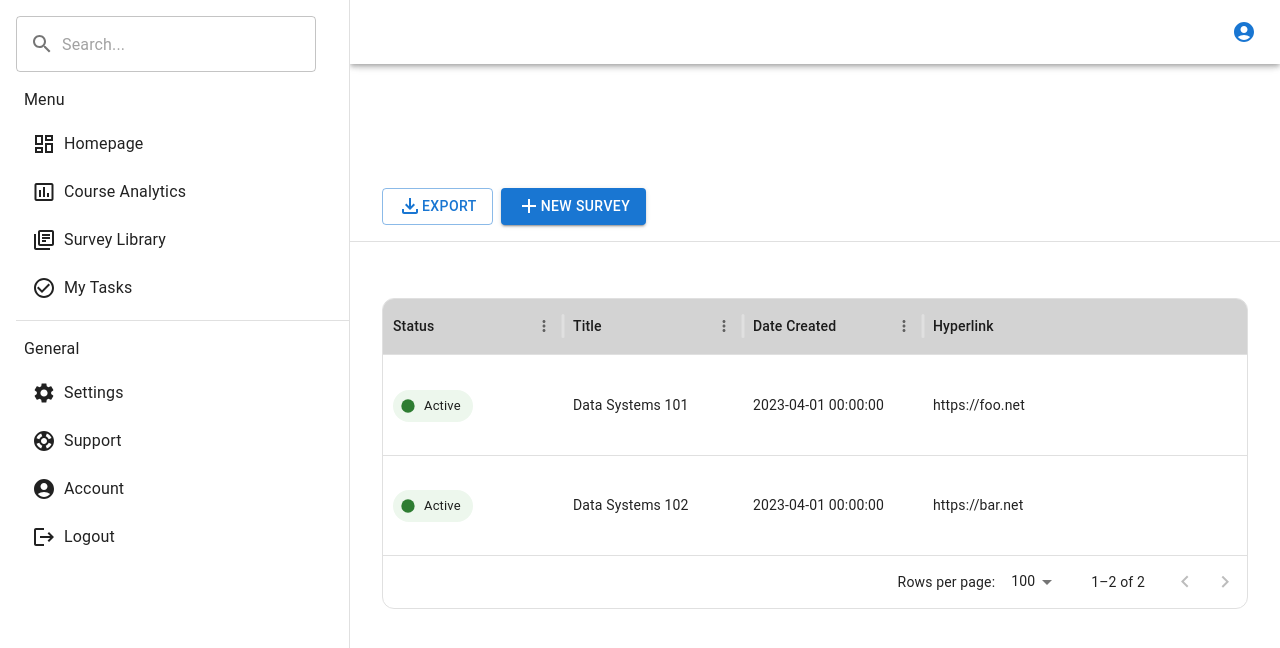
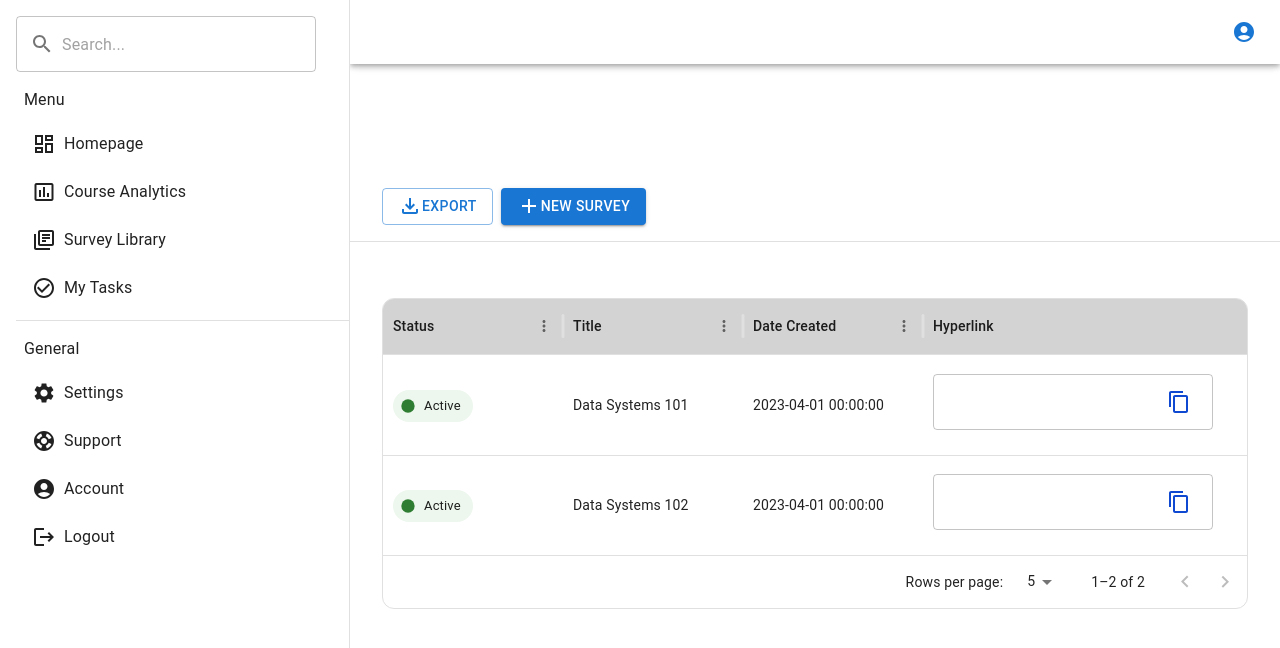
Before and after one commit to ree17017/survey_dashboard, a Next.js app: page / in a window 1280 px wide. Shown: the top 648 px of the page. Built offline with nearby package versions, Linux system fonts and the light colour scheme.

Commit message:
Add HyperLink

```diff
--- a/components/CopyHyperLink.tsx
+++ b/components/CopyHyperLink.tsx
@@ -1,3 +1,41 @@
-export function CopyHyperLink() {
-	return <></>;
+import { ContentCopyOutlined, CopyAll } from "@mui/icons-material";
+import {
+	Box,
+	IconButton,
+	InputAdornment,
+	TextField,
+	Tooltip,
+	Typography,
+} from "@mui/material";
+import { useState } from "react";
+
+export function CopyHyperLink({ hyperlink }: { hyperlink: string }) {
+	const [link, setLink] = useState(hyperlink);
+
+	const copyToClipboard = () => {
+		navigator.clipboard.writeText(link);
+		alert("Copied hyperlink to clipboard");
+	};
+
+	return (
+		<Box
+			display="flex"
+			alignItems="center"
+			border="1"
+			pt="18px"
+			maxWidth="300px"
+		>
+			<TextField
+				variant="outlined"
+				aria-readonly
+				InputProps={{
+					endAdornment: (
+						<InputAdornment position="start" onClick={copyToClipboard}>
+							<ContentCopyOutlined sx={{ color: "#0F49D2" }} />
+						</InputAdornment>
+					),
+				}}
+			/>
+		</Box>
+	);
 }
--- a/modules/survey_library/SurveyTable.tsx
+++ b/modules/survey_library/SurveyTable.tsx
@@ -1,6 +1,6 @@
 import { Box } from "@mui/material";
 import { DataGrid, GridColDef } from "@mui/x-data-grid";
-import { Survey } from "./useGetSurvey";
+import { Survey } from "./useSurveyData";
 
 interface TableProps {
 	columns: GridColDef[];
@@ -26,6 +26,8 @@ export function SurveyTable({ columns, rows, loading, error }: TableProps) {
 				rows={rows}
 				loading={loading}
 				rowHeight={100}
+				initialState={{ pagination: { paginationModel: { pageSize: 5 } } }}
+				pageSizeOptions={[5, 10, 25]}
 			/>
 		</Box>
 	);
--- a/src/app/page.tsx
+++ b/src/app/page.tsx
@@ -16,7 +16,8 @@ import {
 } from "@mui/icons-material";
 import { SurveyTable } from "../../modules/survey_library/SurveyTable";
 import { GridColDef } from "@mui/x-data-grid";
-import { useSurveyData } from "../../modules/survey_library/useGetSurvey";
+import { useSurveyData } from "../../modules/survey_library/useSurveyData";
+import { CopyHyperLink } from "../../components/CopyHyperLink";
 
 type StatusKey = "success" | "disabled" | "pending" | "deleted";
 
@@ -83,6 +84,9 @@ export default function Home() {
 			headerName: "Hyperlink",
 			width: 357,
 			headerClassName: "super-app-theme--header",
+			renderCell: (params) => (
+				<CopyHyperLink hyperlink={params.row.survey_url} />
+			),
 		},
 	];
 
```
Also changed, not shown: modules/survey_library/useSurveyData.ts (renamed from modules/survey_library/useGetSurvey.ts).
